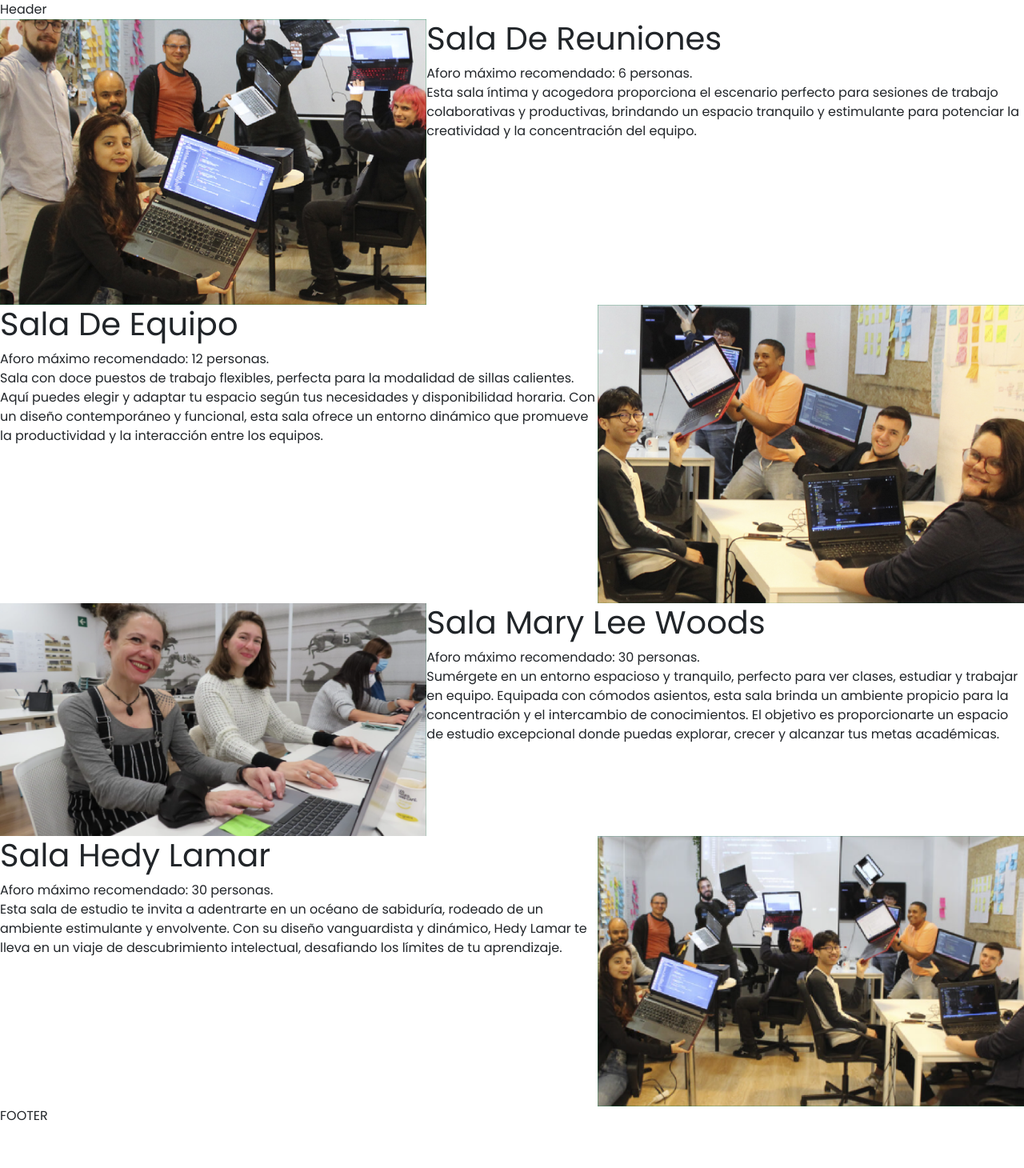
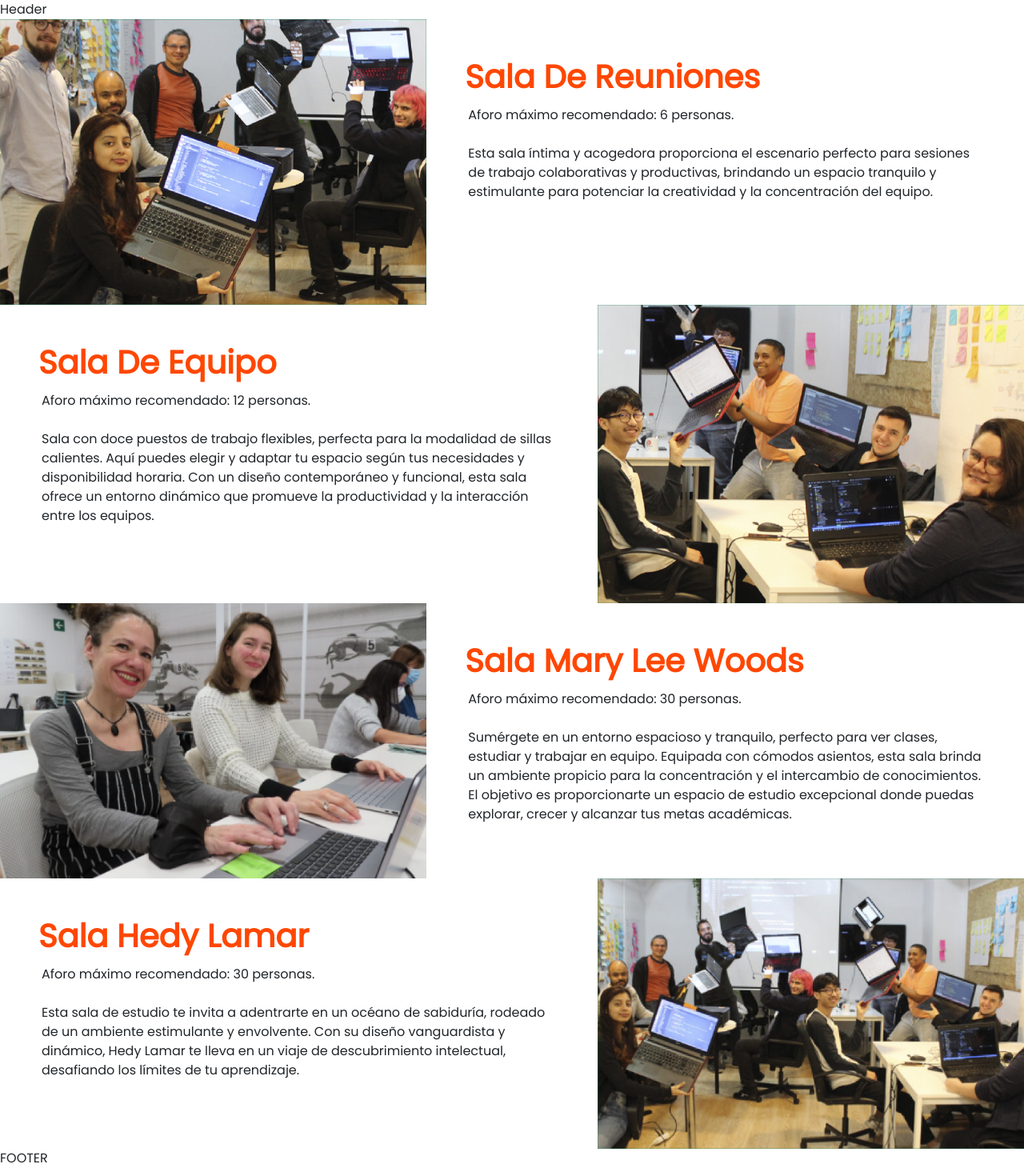
Before and after one commit to Gabsgt99/Proyecto-Final, a React (Create React App) app in the folder front/: page / in a window 1280 px wide. Shown: the whole page at 80% size. Before the commit the page ends 1407 px from the top, so only its background shows below. Built offline with nearby package versions, Linux system fonts and the light colour scheme.

Commit message:
booking calendar started

```diff
--- a/front/package.json
+++ b/front/package.json
@@ -6,6 +6,10 @@
     "@fortawesome/fontawesome-svg-core": "^6.4.0",
     "@fortawesome/free-solid-svg-icons": "^6.4.0",
     "@fortawesome/react-fontawesome": "^0.2.0",
+    "@fullcalendar/daygrid": "^6.1.8",
+    "@fullcalendar/interaction": "^6.1.8",
+    "@fullcalendar/react": "^6.1.8",
+    "@fullcalendar/timegrid": "^6.1.8",
     "@testing-library/jest-dom": "^5.16.5",
     "@testing-library/react": "^13.4.0",
     "@testing-library/user-event": "^13.5.0",
--- a/front/src/index.css
+++ b/front/src/index.css
@@ -43,3 +43,7 @@
   height: 100%;
   width: 100%;
 }
+
+h1{
+  color: #ff4702;
+}
--- a/front/src/pages/HomePage.jsx
+++ b/front/src/pages/HomePage.jsx
@@ -19,15 +19,17 @@ const HomePage = () => {
               <div className="col-sm-6 col-lg-5 bg-success">
                 <img src={room1} className="room" alt="sala de reuniones" />
               </div>
-              <div className="col-sm-6 col-lg-7 bg-white">
-                <h1>Sala De Reuniones</h1>
-                <p>Aforo máximo recomendado: 6 personas.<br/>Esta sala íntima y acogedora proporciona el escenario perfecto para sesiones de trabajo colaborativas y productivas, brindando un espacio tranquilo y estimulante para potenciar la creatividad y la concentración del equipo.</p>
+              <div className="col-sm-6 col-lg-7 bg-white p-5">
+                <h1 className="fw-bold">Sala De Reuniones</h1>
+                <p className='p-1'>Aforo máximo recomendado: 6 personas.</p>
+                <p className='p-1'>Esta sala íntima y acogedora proporciona el escenario perfecto para sesiones de trabajo colaborativas y productivas, brindando un espacio tranquilo y estimulante para potenciar la creatividad y la concentración del equipo.</p>
 
               </div>
 
-              <div className="col-sm-6 col-lg-7 bg-white">
-              <h1>Sala De Equipo</h1>
-                <p>Aforo máximo recomendado: 12 personas.<br/>Sala con doce puestos de trabajo flexibles, perfecta para la modalidad de sillas calientes. Aquí puedes elegir y adaptar tu espacio según tus necesidades y disponibilidad horaria. Con un diseño contemporáneo y funcional, esta sala ofrece un entorno dinámico que promueve la productividad y la interacción entre los equipos. </p>
+              <div className="col-sm-6 col-lg-7 bg-white p-5">
+              <h1 className="fw-bold">Sala De Equipo</h1>
+                <p className='p-1'>Aforo máximo recomendado: 12 personas. </p>
+                <p className='p-1'>Sala con doce puestos de trabajo flexibles, perfecta para la modalidad de sillas calientes. Aquí puedes elegir y adaptar tu espacio según tus necesidades y disponibilidad horaria. Con un diseño contemporáneo y funcional, esta sala ofrece un entorno dinámico que promueve la productividad y la interacción entre los equipos. </p>
               </div>
               <div className="col-sm-6 col-lg-5 bg-success">
               <img src={room2} className="room" alt="sala de reuniones" />
@@ -36,14 +38,16 @@ const HomePage = () => {
               <div className="col-sm-6 col-lg-5 bg-success">
               <img src={room3} className="room" alt="sala de reuniones" />
               </div>
-              <div className="col-sm-6 col-lg-7 bg-white">
-              <h1>Sala Mary Lee Woods</h1>
-                <p>Aforo máximo recomendado: 30 personas.<br/>Sumérgete en un entorno espacioso y tranquilo, perfecto para ver clases, estudiar y trabajar en equipo. Equipada con cómodos asientos, esta sala brinda un ambiente propicio para la concentración y el intercambio de conocimientos. El objetivo es proporcionarte un espacio de estudio excepcional donde puedas explorar, crecer y alcanzar tus metas académicas. </p>
+              <div className="col-sm-6 col-lg-7 bg-white p-5">
+              <h1 className="fw-bold">Sala Mary Lee Woods</h1>
+                <p className='p-1'>Aforo máximo recomendado: 30 personas.</p>
+                <p className='p-1'>Sumérgete en un entorno espacioso y tranquilo, perfecto para ver clases, estudiar y trabajar en equipo. Equipada con cómodos asientos, esta sala brinda un ambiente propicio para la concentración y el intercambio de conocimientos. El objetivo es proporcionarte un espacio de estudio excepcional donde puedas explorar, crecer y alcanzar tus metas académicas. </p>
               </div>
 
-              <div className="col-sm-6 col-lg-7 bg-white">
-              <h1>Sala Hedy Lamar</h1>
-                <p>Aforo máximo recomendado: 30 personas.<br/>Esta sala de estudio te invita a adentrarte en un océano de sabiduría, rodeado de un ambiente estimulante y envolvente. Con su diseño vanguardista y dinámico, Hedy Lamar te lleva en un viaje de descubrimiento intelectual, desafiando los límites de tu aprendizaje.</p>
+              <div className="col-sm-6 col-lg-7 bg-white p-5">
+              <h1 className="fw-bold">Sala Hedy Lamar</h1>
+                <p className='p-1'>Aforo máximo recomendado: 30 personas.</p>
+                <p className='p-1'>Esta sala de estudio te invita a adentrarte en un océano de sabiduría, rodeado de un ambiente estimulante y envolvente. Con su diseño vanguardista y dinámico, Hedy Lamar te lleva en un viaje de descubrimiento intelectual, desafiando los límites de tu aprendizaje.</p>
               </div>
               <div className="col-sm-6 col-lg-5 bg-success">
               <img src={room4} className="room" alt="sala de reuniones" />
--- a/front/src/pages/ReunionPage.jsx
+++ b/front/src/pages/ReunionPage.jsx
@@ -1,11 +1,22 @@
 import React from 'react';
+import Fullcalendar from "@fullcalendar/react";
+import dayGridPlugin from "@fullcalendar/daygrid";
+import timeGridPlugin from "@fullcalendar/timegrid";
+import interactionPlugin from "@fullcalendar/interaction";
+
 
 
 
 function ReunionPage() {
-  return ( <>
-        sala reunion
-          </> );
+  return (
+  <>
+
+  <Fullcalendar
+  plugins={[dayGridPlugin,timeGridPlugin,interactionPlugin]}
+  initialView={'dayGridMonth'}
+  />
+
+  </> );
 };
 
 export default ReunionPage
```
Also changed, not shown: 1 other file (tests, documents, lock files or other folders).
